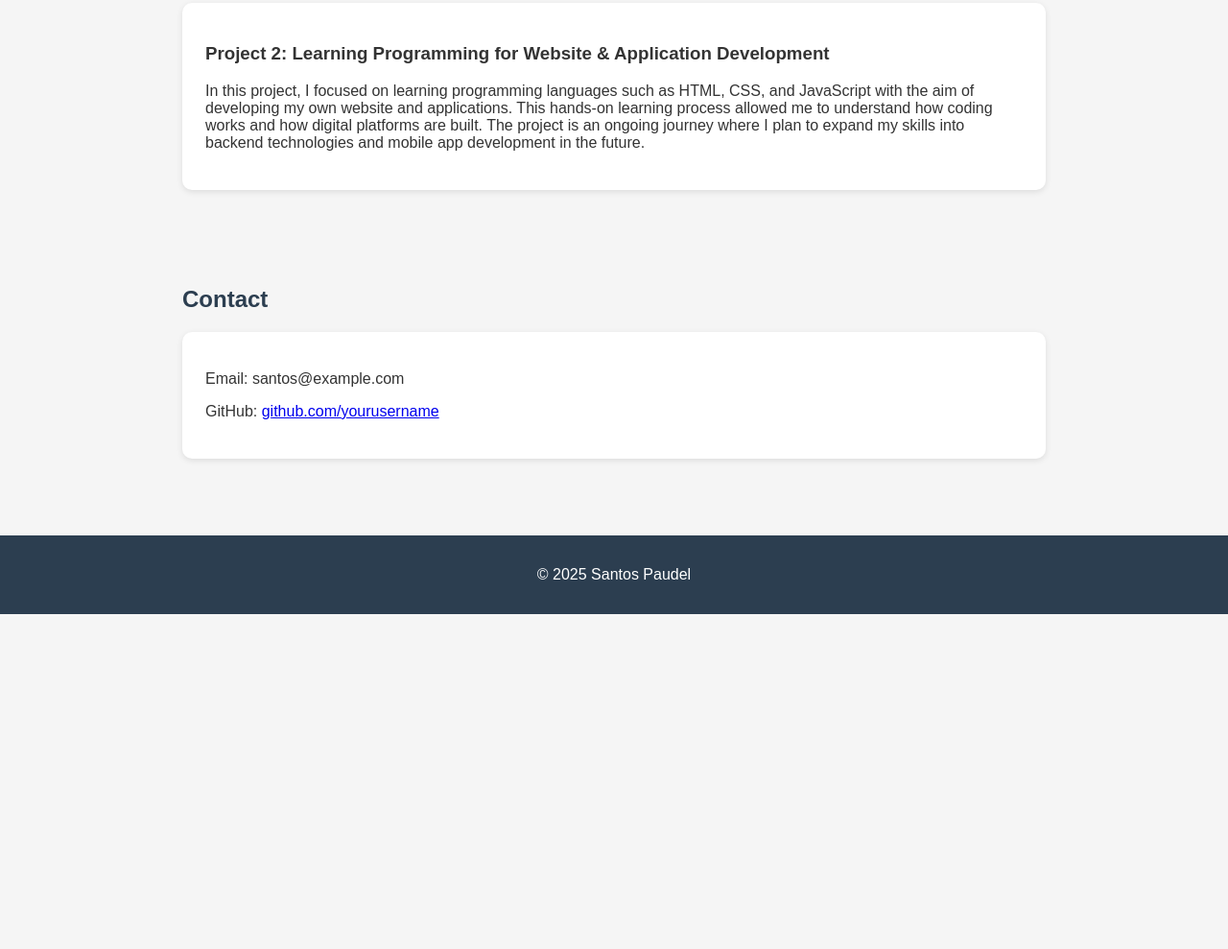
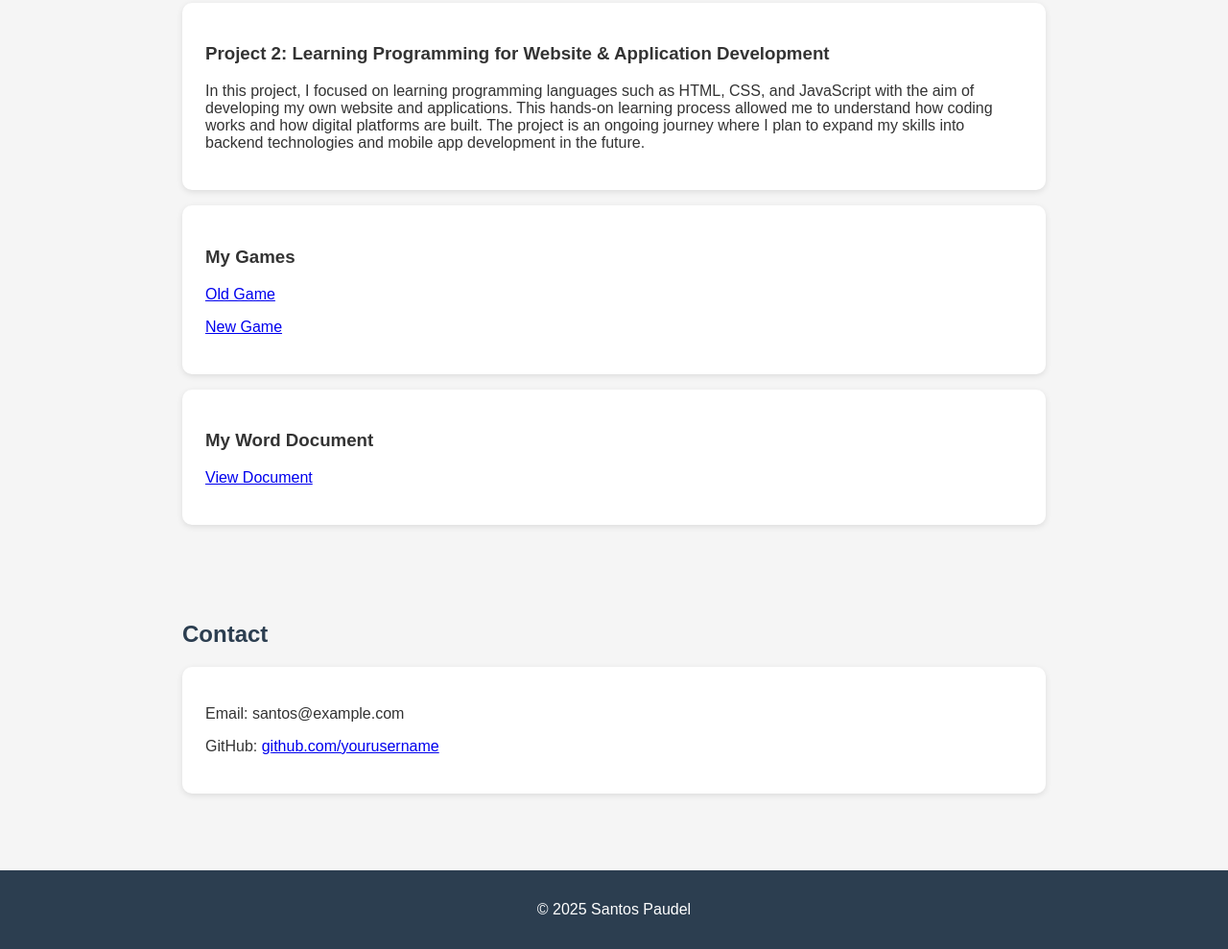
Before and after one commit to santospaudel69-cmd/santos_portfolio, a plain HTML site: page final.html in a window 1280 px wide. Shown: the part 1016-2005 px from the top of the page at 96% size. Before the commit the page ends 1656 px from the top, so only its background shows below. Drawn offline with Linux system fonts and the light colour scheme.

Commit message:
final.html

```diff
--- a/index.html
+++ b/final.html
@@ -62,6 +62,15 @@
       The project is an ongoing journey where I plan to expand my skills into backend technologies
       and mobile app development in the future.</p>
     </div>
+    <div class="card">
+      <h3>My Games</h3>
+      <p><a href="https://santospaudel69-cmd.github.io/santos_portfolio/game.html" target="_blank">Old Game</a></p>
+      <p><a href="https://santospaudel69-cmd.github.io/santos_portfolio/update.html" target="_blank">New Game</a></p>
+    </div>
+    <div class="card">
+      <h3>My Word Document</h3>
+      <p><a href="https://1drv.ms/w/c/3b0b5205309a4b30/ETsswSMgE85Noku7X4v03O0BQSBzeuRiwyg-EBt9wng3yw" target="_blank">View Document</a></p>
+    </div>
   </section>
 
   <section id="contact">
```
